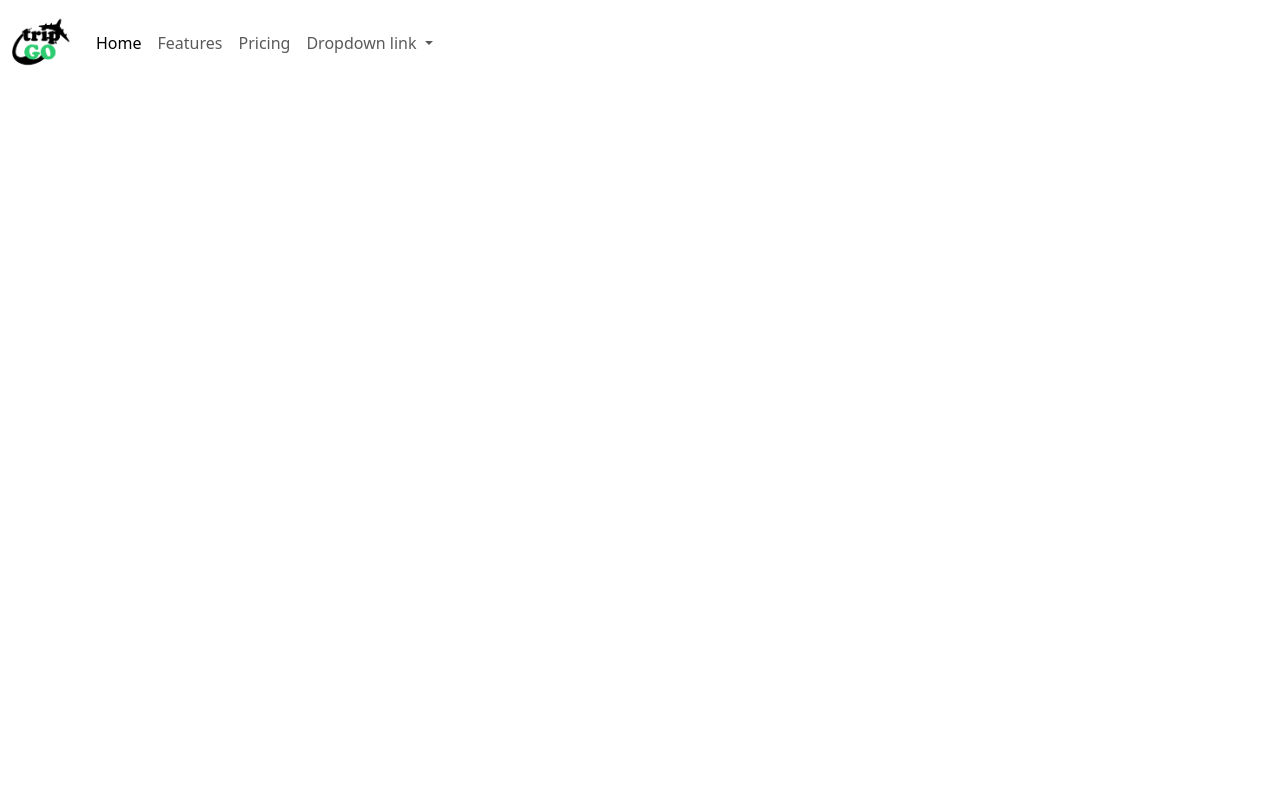
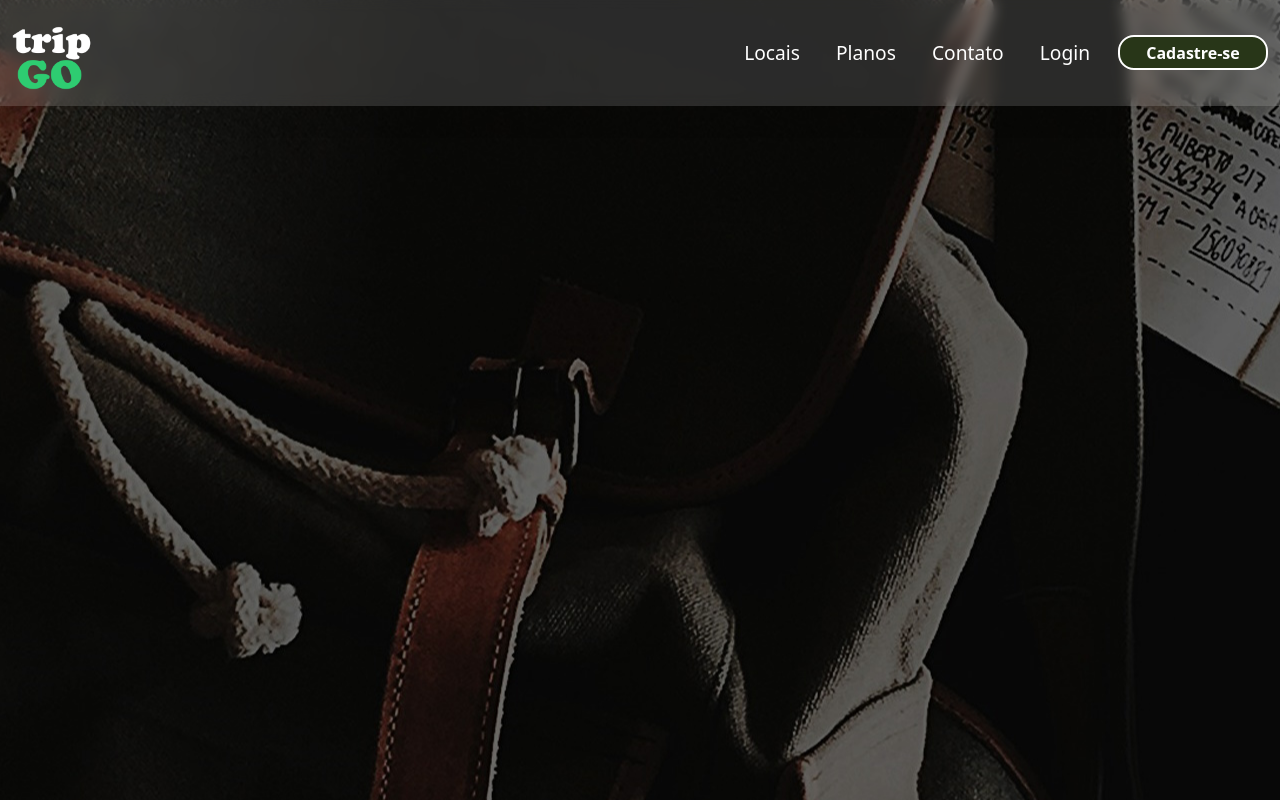
Before and after one commit to rafaoshikawa/tripgo, a website: page src/index.html in a window 1280 px wide. Drawn offline with nearby package versions, Linux system fonts and the light colour scheme.

Commit message:
chore: organização de pastas e estilos

```diff
--- a/src/index.html
+++ b/src/index.html
@@ -12,37 +12,35 @@
 </head>
 
 <body>
-  <nav class="navbar navbar-expand-lg d-flex justify-content-between">
+  <main class="hero"> <!-- Colocar A NAVBAR dentro da hero para causar o efeito de transparencia da navbar -->
+    <nav class="navbar navbar-expand-lg">
       <div class="container-fluid">
-      <a class="navbar-brand"><img src="./images/icons/teste.png" width="60px" height="60px" alt=""></a>
-      <button class="navbar-toggler" type="button" data-bs-toggle="collapse" data-bs-target="#navbarNavDropdown" aria-controls="navbarNavDropdown" aria-expanded="false" aria-label="Toggle navigation">
+        <a class="navbar-brand" href="#"><img src="./images/icons/tripgoicon.png" width="80px" height="80px" alt="/  "></a>
+        <button class="navbar-toggler" style="background-color: white;" type="button" data-bs-toggle="collapse" data-bs-target="#navbarNavDropdown" aria-controls="navbarNavDropdown" aria-expanded="false" aria-label="Toggle navigation">
           <span class="navbar-toggler-icon"></span>
         </button>
         <div class="collapse navbar-collapse" id="navbarNavDropdown">
+          <div class="mx-auto"></div>
           <ul class="navbar-nav">
             <li class="nav-item">
-            <a class="nav-link active" aria-current="page" href="#">Home</a>
+              <a class="nav-link" aria-current="page" href="#">Locais</a>
             </li>
             <li class="nav-item">
-            <a class="nav-link" href="#">Features</a>
+              <a class="nav-link" href="#">Planos</a>
             </li>
             <li class="nav-item">
-            <a class="nav-link" href="#">Pricing</a>
+              <a class="nav-link" href="#">Contato</a>
             </li>
-          <li class="nav-item dropdown">
-            <a class="nav-link dropdown-toggle" href="#" role="button" data-bs-toggle="dropdown" aria-expanded="false">
-              Dropdown link
-            </a>
-            <ul class="dropdown-menu">
-              <li><a class="dropdown-item" href="#">Action</a></li>
-              <li><a class="dropdown-item" href="#">Another action</a></li>
-              <li><a class="dropdown-item" href="#">Something else here</a></li>
-            </ul>
+            <li class="nav-item">
+              <a class="nav-link" href="#">Login</a>
             </li>
+            <li><button id="button" type="button" class="btn btn-lg rounded-4">Cadastre-se</button></li>
           </ul>
         </div>
+      </div>
+    </nav>
 
-    </div>
+  </main>
   <script src="../node_modules/bootstrap/dist/js/bootstrap.min.js"></script>
 </body>
 
--- a/src/styles/main.css
+++ b/src/styles/main.css
@@ -0,0 +1 @@
+@import "./navbar/navbar.css";
--- /dev/null
+++ b/src/styles/navbar/navbar.css
@@ -0,0 +1,54 @@
+#button {
+  width: 150px;
+  height: 35px;
+  background-color: #283618;
+  font-size: 1rem;
+  display: flex;
+  align-items: center;
+  justify-content: center;
+  border: 2px solid #fff;
+  transition: 0.3s;
+  color: #fff;
+  font-weight: bold;
+}
+
+#button:hover {
+  transform: scale(1.1);
+  background-color: #2836186d;
+}
+
+.navbar-nav {
+  display: flex;
+  align-items: center;
+  gap: 20px;
+}
+.nav-item a {
+  color: #fff;
+  font-size: 1.2rem;
+  transition: 0.3s;
+}
+.navbar {
+  margin: 0;
+  background: rgba(255, 255, 255, 0.14);
+  backdrop-filter: blur(7px);
+  -webkit-backdrop-filter: blur(7px);
+  box-shadow: 0 4px 30px rgba(0, 0, 0, 0.1);
+}
+
+.nav-item a:hover {
+  color: #fff;
+  transform: scale(1.1);
+}
+.hero {
+  /* iamgem meramente ilustrativa */
+  background-image: url("/src/images/cynthia-del-rio-HM599jibAQs-unsplash.jpg");
+  background-position: center;
+  background-repeat: no-repeat;
+  width: 100vw;
+  height: 100vh;
+}
+
+.navbar-toggler-icon,
+.navbar-toggler {
+  border: none;
+}
```
Also changed, not shown: src/images/cynthia-del-rio-HM599jibAQs-unsplash.jpg (added). Lines whose indentation alone changed are shown as unchanged.
